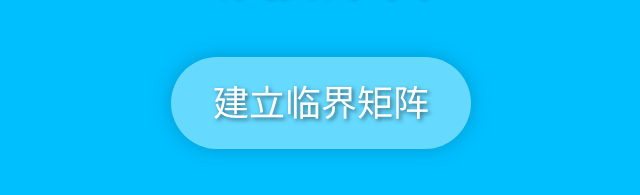
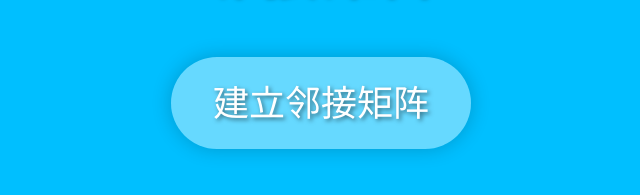
Before and after one commit to Muyiiiii/TJCS-DataStructureClassDesign, a Vue app in the folder DataStructure/: page / in a window 1280 px wide. Shown: the part 433-628 px from the top of the page, without its empty margins (319-959 px from the left). Built offline with nearby package versions, Linux system fonts and the light colour scheme.

Commit message:
解决了一个错别字

```diff
--- a/DataStructure/src/App.vue
+++ b/DataStructure/src/App.vue
@@ -4,7 +4,7 @@
         <div class="caption"><span>邻接矩阵</span></div>
 
         <ul class="options">
-            <li @click="buildTable(1)">建立临界矩阵</li>
+            <li @click="buildTable(1)">建立邻接矩阵</li>
         </ul>
     </section>
     <section v-else-if="indexId === 1">
```
